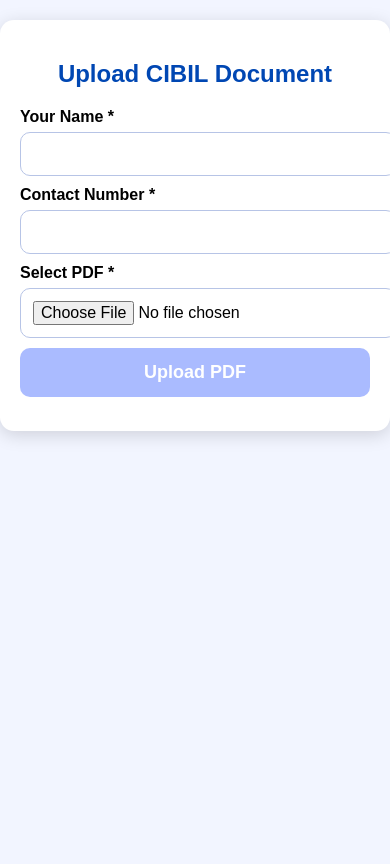
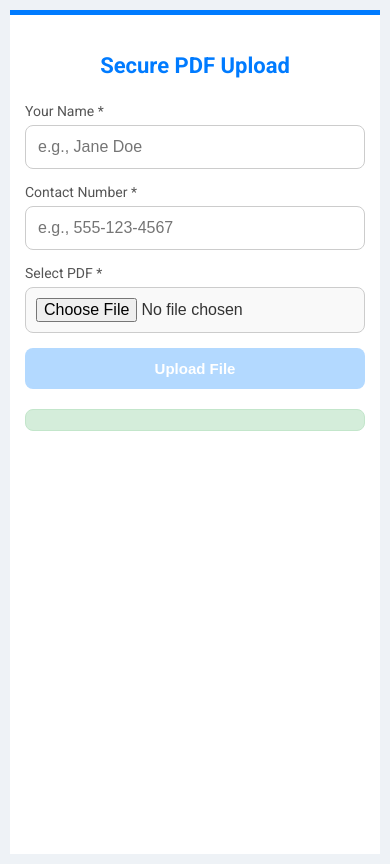
Before and after one commit to prajwalts04/Docs, a plain HTML site: page index.html in a window 390 px wide. Drawn offline with Linux system fonts and the light colour scheme.

Commit message:
Update index.html

```diff
--- a/index.html
+++ b/index.html
@@ -2,122 +2,199 @@
 <html lang="en">
 <head>
 <meta name="viewport" content="width=device-width, initial-scale=1">
-<title>Upload PDF</title>
+<title>Secure PDF Upload</title>
+<link href="https://fonts.googleapis.com/css2?family=Roboto:wght@300;400;700&display=swap" rel="stylesheet">
 
 <style>
+/* --- Global Reset and Base Styles --- */
 body {
   margin: 0;
-  background: #f2f5ff;
-  font-family: Arial;
+  background: #eef2f6;
+  font-family: 'Roboto', sans-serif;
+  color: #333;
+  display: flex;
+  justify-content: center;
+  align-items: center;
+  min-height: 100vh;
+  padding: 10px; /* Add slight padding to body for very small screens */
+  box-sizing: border-box;
 }
 
+/* --- Container Styling --- */
 .container {
-  max-width: 450px;
+  max-width: 420px;
+  width: 100%; /* Ensure it takes full available width within max-width */
   background: white;
-  margin: 20px auto;
-  padding: 20px;
-  border-radius: 14px;
-  box-shadow: 0 4px 18px rgba(0,0,0,0.15);
+  padding: 30px;
+  border-radius: 16px;
+  box-shadow: 0 10px 30px rgba(0,0,0,0.1);
+  border-top: 5px solid #007bff;
+  box-sizing: border-box;
+  margin: 20px 0; /* Add margin for vertical spacing */
 }
 
+/* --- Typography --- */
 h2 {
   text-align: center;
-  color: #0047b3;
+  color: #007bff;
+  margin-bottom: 25px;
+  font-weight: 700;
+  font-size: 24px;
 }
 
-label { font-weight: bold; }
+label {
+  display: block;
+  font-weight: 500;
+  margin-bottom: 6px;
+  color: #555;
+  font-size: 14px;
+}
 
-input {
+/* --- Input Fields --- */
+input[type="text"], input[type="file"] {
   width: 100%;
   padding: 12px;
-  border-radius: 10px;
-  border: 1px solid #b7c4e6;
-  margin-top: 6px;
-  margin-bottom: 10px;
+  border-radius: 8px;
+  border: 1px solid #ccc;
+  margin-bottom: 15px;
   font-size: 16px;
+  transition: border-color 0.3s, box-shadow 0.3s;
+  box-sizing: border-box;
 }
 
+input[type="text"]:focus {
+  border-color: #007bff;
+  box-shadow: 0 0 0 3px rgba(0, 123, 255, 0.2);
+  outline: none;
+}
+
+input[type="file"] {
+  cursor: pointer;
+  padding: 10px;
+  background-color: #f9f9f9;
+}
+
+/* --- Button Styling --- */
 button {
   width: 100%;
   padding: 14px;
-  background: #0055ff;
+  background: #007bff;
   color: white;
-  font-size: 18px;
-  border-radius: 10px;
+  font-size: 16px;
+  border-radius: 8px;
   border: none;
-  font-weight: bold;
+  font-weight: 700;
+  cursor: pointer;
+  transition: background 0.3s, transform 0.1s;
+}
+
+button:hover:not(:disabled) {
+  background: #0056b3;
+}
+
+button:active:not(:disabled) {
+  transform: translateY(1px);
 }
 
 button:disabled {
-  background: #aabbff;
+  background: #b3d9ff;
+  cursor: not-allowed;
 }
 
+/* --- Error and Message Styles --- */
 .error {
-  color: red;
-  font-size: 14px;
+  color: #dc3545;
+  font-size: 13px;
+  margin-top: -10px;
+  margin-bottom: 15px;
   display: none;
 }
 
+#msg {
+  text-align: center;
+  margin-top: 20px;
+  font-weight: 700;
+  color: #155724; /* Darker success text */
+  padding: 10px;
+  border: 1px solid #c3e6cb;
+  background-color: #d4edda; /* Success background */
+  border-radius: 8px;
+}
+
+/* --- Progress Bar --- */
 #progressArea {
   display: none;
   margin-top: 20px;
+  padding: 0 5px; /* Slight padding for inner progress elements */
 }
 
 .progressBg {
   width: 100%;
-  background: #e0e6ff;
-  height: 15px;
-  border-radius: 8px;
+  background: #e9ecef;
+  height: 10px;
+  border-radius: 5px;
+  overflow: hidden; /* Ensures bar stays within bounds */
 }
 
 #progressBar {
   width: 0%;
-  height: 15px;
-  background: #00b347;
-  border-radius: 8px;
-  transition: width 0.23s ease;
+  height: 10px;
+  background: #ffc107; /* Changed to Yellow/Orange for 'In Progress' visual */
+  border-radius: 5px;
+  transition: width 0.4s ease; /* Slightly slower transition for smoothness */
 }
 
 #statusText {
   text-align: center;
-  margin-top: 10px;
-  font-weight: bold;
-  color: #003d99;
+  margin-top: 8px;
+  font-weight: 500;
+  color: #007bff;
+  font-size: 14px;
 }
 
-#msg {
-  text-align: center;
-  margin-top: 14px;
-  font-weight: bold;
-  color: green;
+/* --- Mobile Responsiveness (Small Screens) --- */
+@media (max-width: 480px) {
+    .container {
+        padding: 20px 15px; /* Reduce padding on small devices */
+        border-radius: 0; /* Optional: Make it full width on the smallest screens */
+        box-shadow: none; /* Optional: Remove shadow on smallest screens */
+        margin: 0; /* Remove vertical margin */
+        min-height: 100vh; /* Make form fill the screen */
+    }
+    h2 {
+        font-size: 22px;
+    }
+    button {
+        font-size: 15px;
+        padding: 12px;
+    }
 }
 </style>
-
 </head>
 <body>
 
 <div class="container">
 
-<h2>Upload CIBIL Document</h2>
+<h2>Secure PDF Upload</h2>
 
-<label>Your Name *</label>
-<input id="name" type="text" oninput="check()">
+<label for="name">Your Name *</label>
+<input id="name" type="text" oninput="check()" placeholder="e.g., Jane Doe">
 <div id="nameErr" class="error">Name is required</div>
 
-<label>Contact Number *</label>
-<input id="contact" type="text" oninput="check()">
+<label for="contact">Contact Number *</label>
+<input id="contact" type="text" oninput="check()" placeholder="e.g., 555-123-4567">
 <div id="contactErr" class="error">Contact number is required</div>
 
-<label>Select PDF *</label>
+<label for="file">Select PDF *</label>
 <input id="file" type="file" accept="application/pdf" onchange="check()">
 
-<button id="uploadBtn" disabled onclick="upload()">Upload PDF</button>
+<button id="uploadBtn" disabled onclick="upload()">Upload File</button>
 
 <div id="progressArea">
   <div class="progressBg">
     <div id="progressBar"></div>
   </div>
-  <div id="statusText">Uploading...</div>
+  <div id="statusText">Preparing upload...</div>
 </div>
 
 <div id="msg"></div>
@@ -144,40 +221,57 @@ async function upload() {
   const file = document.getElementById("file").files[0];
 
   document.getElementById("progressArea").style.display = "block";
+  document.getElementById("msg").innerHTML = "";
+
+  // Set initial status and color
+  document.getElementById("progressBar").style.background = "#ffc107"; // Yellow/Orange
+  document.getElementById("statusText").innerText = "Uploading... 0%";
 
   let progress = 0;
+  // Increase fake progress to 95% maximum (Psychological speed boost)
   let fake = setInterval(() => {
-    progress = Math.min(progress + Math.random() * 10, 90);
+    progress = Math.min(progress + Math.random() * 5, 95);
     document.getElementById("progressBar").style.width = progress + "%";
     document.getElementById("statusText").innerText = "Uploading... " + Math.round(progress) + "%";
-    if (progress >= 90) clearInterval(fake);
-  }, 200);
+    if (progress >= 95) clearInterval(fake);
+  }, 150); // Slightly faster update interval (150ms)
 
+  try {
     const base64 = await toBase64(file);
 
-  fetch(scriptURL, {
+    const response = await fetch(scriptURL, {
       method: "POST",
       body: JSON.stringify({
         name: name,
         contact: contact,
         file: base64
       })
-  })
-  .then(res => res.text())
-  .then(msg => {
+    });
+
+    const msg = await response.text();
+
+    clearInterval(fake);
+    // Final state styling
+    document.getElementById("progressBar").style.background = "#28a745"; // Success Green
     document.getElementById("progressBar").style.width = "100%";
-    document.getElementById("statusText").innerText = "Done ✔";
+    document.getElementById("statusText").innerText = "Upload Complete ✔";
     document.getElementById("msg").innerHTML = msg;
-  })
-  .catch(err => {
+
+  } catch(err) {
+    clearInterval(fake);
+    // Failure state styling
+    document.getElementById("progressBar").style.background = "#dc3545"; // Error Red
+    document.getElementById("progressBar").style.width = "100%";
+    document.getElementById("statusText").innerText = "Upload Failed ❌";
     document.getElementById("msg").innerHTML = "Upload Failed ❌<br>" + err;
-  });
+  }
 }
 
 function toBase64(file) {
   return new Promise((resolve, reject) => {
     const reader = new FileReader();
     reader.onload = () => resolve(reader.result.split(",")[1]);
+    reader.onerror = error => reject(error);
     reader.readAsDataURL(file);
   });
 }
```
Lines whose indentation alone changed are shown as unchanged.
